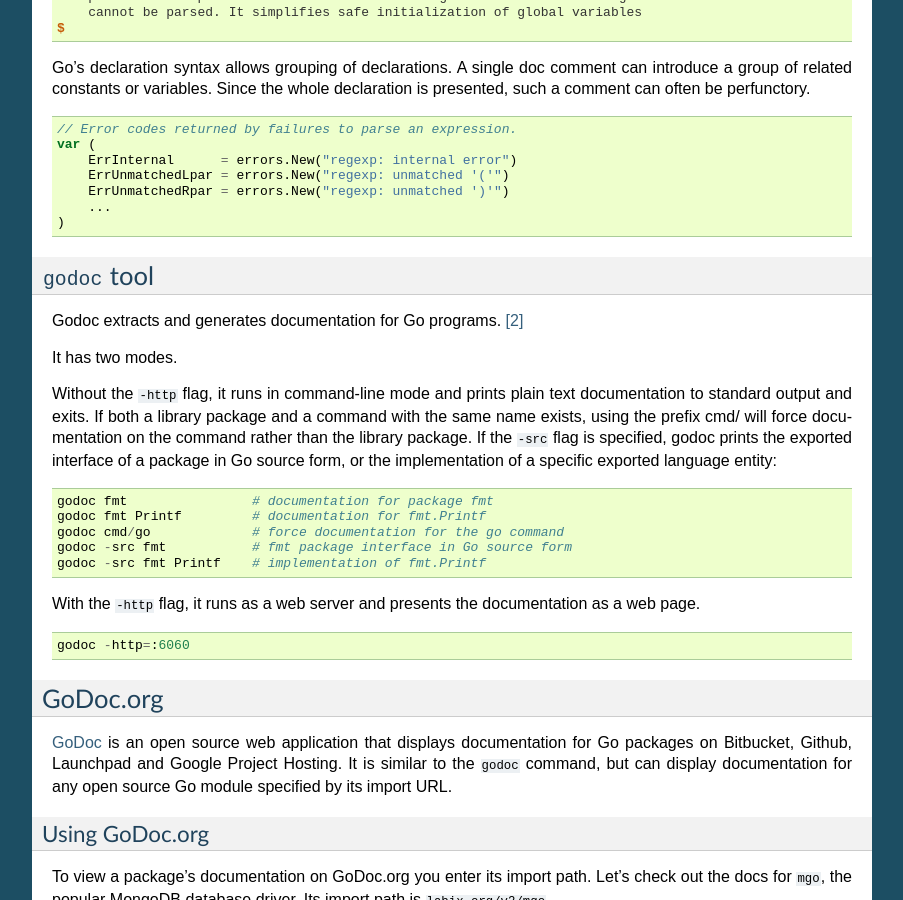
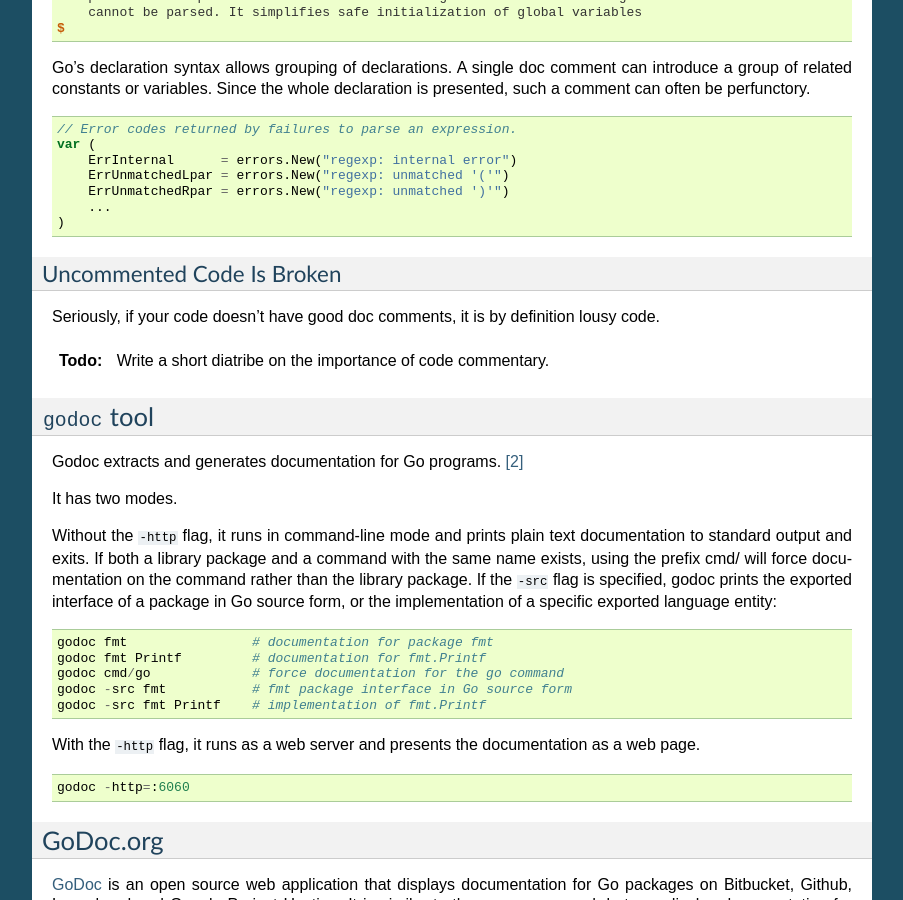
Before and after one commit to jmcvetta/golang-for-python-programmers, a Sphinx documentation site: the page built from source/doc.rst, in a window 1280 px wide and 900 px high, scrolled down 1603 px. Shown: the whole window, without its empty margins (198-1101 px from the left). Built offline with Sphinx 7.4.7, drawn with Linux system fonts in a browser that asks for light colours; some of the changed text lies outside the part shown.

Commit message:
uncommented code is broken

```diff
--- a/source/doc.rst
+++ b/source/doc.rst
@@ -123,6 +123,16 @@
    )
 
 
+Uncommented Code Is Broken
+--------------------------
+
+Seriously, if your code doesn't have good doc comments, it is by definition lousy code.
+
+.. todo::
+
+   Write a short diatribe on the importance of code commentary.
+
+
 ``godoc`` tool
 ==============
 
```
